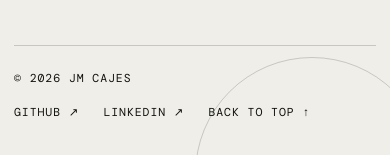
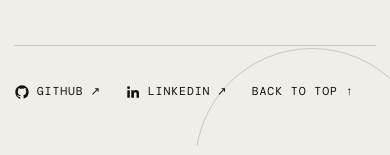
Before and after one commit to CajesJM/Jm-Portfolio, a React (Vite) app: page / in a window 390 px wide. Shown: the part 9866-10021 px from the top of the page. Built offline with nearby package versions, Linux system fonts and the light colour scheme; no server answers; a web font is replaced by a local one.

Commit message:
adding icon on contact

```diff
--- a/src/components/Contact.tsx
+++ b/src/components/Contact.tsx
@@ -220,23 +220,38 @@ export default function Contact() {
           </button>
         </div>
         <div className="container contact__bottom">
-          <p className="mono">© 2026 JM Cajes</p>
-          <div>
+          <div className="contact__bottom-links">
             <a
-              className="mono"
+              className="mono contact__social-link"
               href="https://github.com/CajesJM"
               target="_blank"
               rel="noreferrer"
             >
-              GitHub ↗
+              <svg
+                className="contact__social-icon"
+                viewBox="0 0 24 24"
+                aria-hidden="true"
+              >
+                <path d="M12 2C6.48 2 2 6.58 2 12.23c0 4.52 2.87 8.35 6.84 9.71.5.1.68-.22.68-.49 0-.24-.01-1.05-.01-1.9-2.78.62-3.37-1.2-3.37-1.2-.45-1.18-1.11-1.49-1.11-1.49-.91-.64.07-.62.07-.62 1 .08 1.53 1.06 1.53 1.06.89 1.56 2.34 1.11 2.91.85.09-.66.35-1.11.64-1.36-2.22-.26-4.56-1.14-4.56-5.05 0-1.12.39-2.03 1.03-2.74-.1-.26-.45-1.3.1-2.7 0 0 .84-.28 2.75 1.05A9.3 9.3 0 0 1 12 6.72a9.3 9.3 0 0 1 2.5.35c1.91-1.33 2.75-1.05 2.75-1.05.55 1.4.2 2.44.1 2.7.64.71 1.03 1.62 1.03 2.74 0 3.92-2.34 4.79-4.57 5.04.36.32.68.94.68 1.9 0 1.37-.01 2.47-.01 2.81 0 .27.18.59.69.49A10.25 10.25 0 0 0 22 12.23C22 6.58 17.52 2 12 2Z" />
+              </svg>
+              <span>GitHub</span>
+              <span aria-hidden="true">↗</span>
             </a>
             <a
-              className="mono"
+              className="mono contact__social-link"
               href="https://www.linkedin.com/in/john-mark-cajes-197020422/"
               target="_blank"
               rel="noreferrer"
             >
-              LinkedIn ↗
+              <svg
+                className="contact__social-icon"
+                viewBox="0 0 24 24"
+                aria-hidden="true"
+              >
+                <path d="M5.34 7.67A2.17 2.17 0 1 0 5.34 3.33a2.17 2.17 0 0 0 0 4.34ZM3.48 20.67H7.2V9.33H3.48v11.34ZM9.43 9.33h3.57v1.55h.05c.5-.96 1.71-1.97 3.52-1.97 3.77 0 4.46 2.48 4.46 5.7v6.06h-3.72V15.3c0-1.28-.02-2.93-1.79-2.93-1.79 0-2.06 1.4-2.06 2.84v5.46H9.43V9.33Z" />
+              </svg>
+              <span>LinkedIn</span>
+              <span aria-hidden="true">↗</span>
             </a>
             <a className="mono" href="#top">
               Back to top ↑
--- a/src/styles/Contact.css
+++ b/src/styles/Contact.css
@@ -86,9 +86,29 @@
   padding-top: 1.5rem;
 }
 
-.contact__bottom > div {
+.contact__bottom-links {
   display: flex;
+  align-items: center;
   gap: 1.5rem;
+}
+
+.contact__social-link {
+  display: inline-flex;
+  min-height: 44px;
+  align-items: center;
+  gap: 0.42rem;
+}
+
+.contact__social-icon {
+  width: 1rem;
+  height: 1rem;
+  flex: 0 0 auto;
+  fill: currentColor;
+  transition: opacity 220ms ease;
+}
+
+.contact__social-link:hover .contact__social-icon {
+  opacity: 0.62;
 }
 
 .contact__bottom a:hover {
@@ -372,7 +392,7 @@
     margin-top: 5rem;
   }
 
-  .contact__bottom > div {
+  .contact__bottom-links {
     flex-wrap: wrap;
   }
 
```
